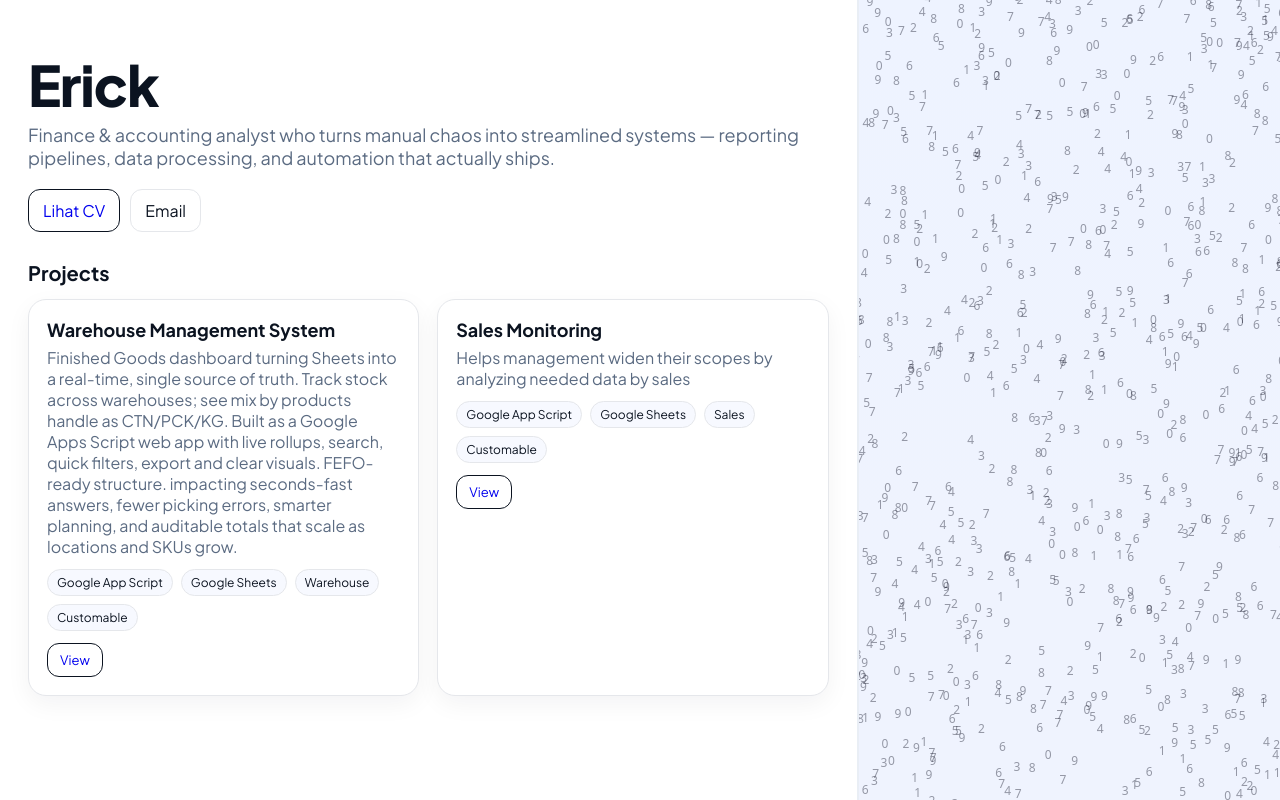
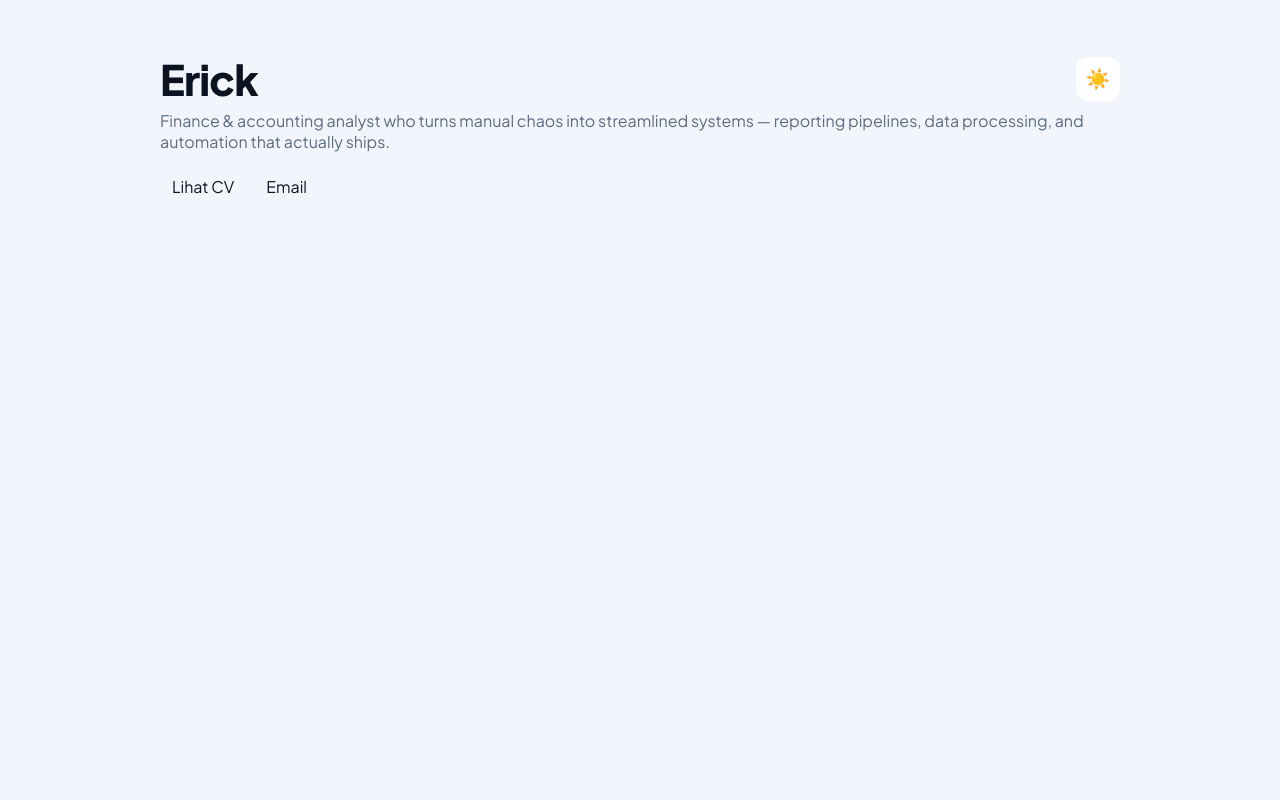
Before and after one commit to erickchia/portfolio, a Next.js app: page / in a window 1280 px wide. Built offline with nearby package versions, Linux system fonts and the light colour scheme.

Commit message:
Update page.js

```diff
--- a/app/page.js
+++ b/app/page.js
@@ -1,17 +1,17 @@
-'use client';
+import { projects } from "../data/projects";
+import ThemeToggle from "./components/ThemeToggle";
 
-import { projects } from "../data/projects";
-import NumericRail from "./components/NumericRail";
+export const metadata = { title: "Portofolio Erick" };
 
 export default function Home() {
   return (
-    <>
-      <main className="layout">
-        <section className="left" id="left-scroll">
-          <div className="container">
+    <main className="container">
       <header className="hero">
+        <div className="hero-top">
           <h1>Erick</h1>
-              <p className="tagline">
+          <ThemeToggle />
+        </div>
+        <p>
           Finance & accounting analyst who turns manual chaos into streamlined systems —
           reporting pipelines, data processing, and automation that actually ships.
         </p>
@@ -21,41 +21,36 @@ export default function Home() {
         </div>
       </header>
 
-            <section>
-              <h2 className="section-title">Projects</h2>
-              <ul className="grid">
-                {projects.map((p, i) => (
-                  <li key={i} className="card">
-                    <article>
-                      <h3 className="card-title">{p.name}</h3>
-                      <p className="card-desc">{p.description}</p>
+      {/* ...your Projects grid stays the same... */}
 
-                      {p.tags?.length > 0 && (
-                        <div className="chips">
-                          {p.tags.map((t) => (
-                            <span key={t} className="chip">{t}</span>
-                          ))}
-                        </div>
-                      )}
+      <style jsx>{`
+        .container{max-width:1000px;margin:56px auto;padding:0 20px}
+        .hero-top{display:flex;align-items:center;justify-content:space-between;gap:12px}
+        .hero h1, .hero-top h1{font-size:42px;line-height:1.1;margin:0}
+        .hero p{margin:8px 0 16px;color:var(--muted)}
 
-                      {p.url && (
-                        <a href={p.url} target="_blank" rel="noreferrer" className="btn btn--sm">
-                          View
-                        </a>
-                      )}
-                    </article>
-                  </li>
-                ))}
-              </ul>
-            </section>
-          </div>
-        </section>
+        .cta{display:flex;gap:8px;margin-bottom:24px}
+        .btn{display:inline-block;border-radius:10px;border:1px solid var(--accent);
+             color:var(--accent); padding:8px 12px;text-decoration:none;transition:all .15s ease;
+             background:transparent}
+        .btn:hover{background:var(--accent);color:var(--bg)}
+        .btn--ghost{border-color:var(--border);color:var(--text)}
+        .btn--ghost:hover{background:var(--card);border-color:var(--accent)}
+
+        .section-title{font-size:18px;margin:0 0 12px;color:var(--text)}
+
+        .grid{list-style:none;padding:0;margin:0;
+              display:grid;grid-template-columns:repeat(auto-fill,minmax(280px,1fr));gap:16px}
+
+        .card{background:var(--card);border:1px solid var(--border);border-radius:16px;padding:16px;
+              box-shadow:var(--shadow)}
+        .card-title{margin:0 0 6px;font-weight:700}
+        .card-desc{margin:0 0 10px;color:var(--muted)}
+
+        .chips{display:flex;gap:8px;flex-wrap:wrap;margin-bottom:10px}
+        .chip{font-size:12px;background:var(--chip-bg);border:1px solid var(--border);
+              border-radius:999px;padding:4px 8px}
+      `}</style>
     </main>
-
-      {/* fixed right rail */}
-      <aside className="right">
-        <NumericRail scrollTargetId="left-scroll" />
-      </aside>
-    </>
   );
 }
```
Lines whose indentation alone changed are shown as unchanged.
